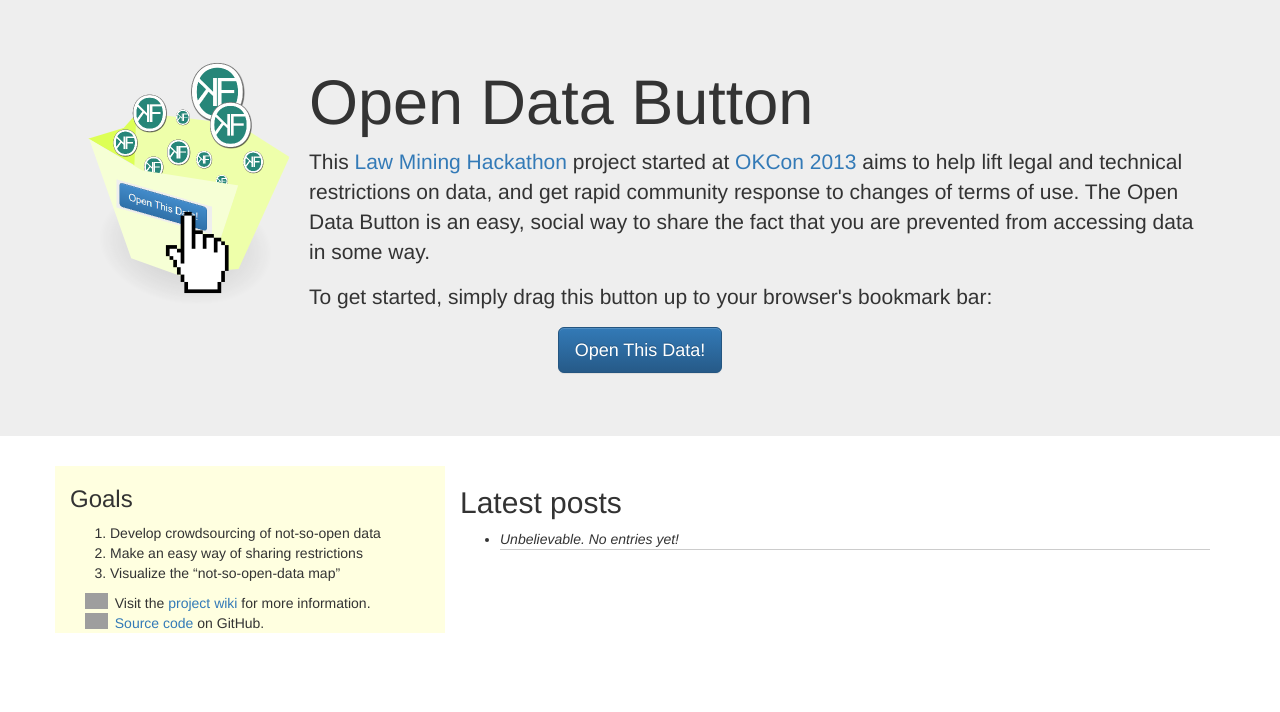
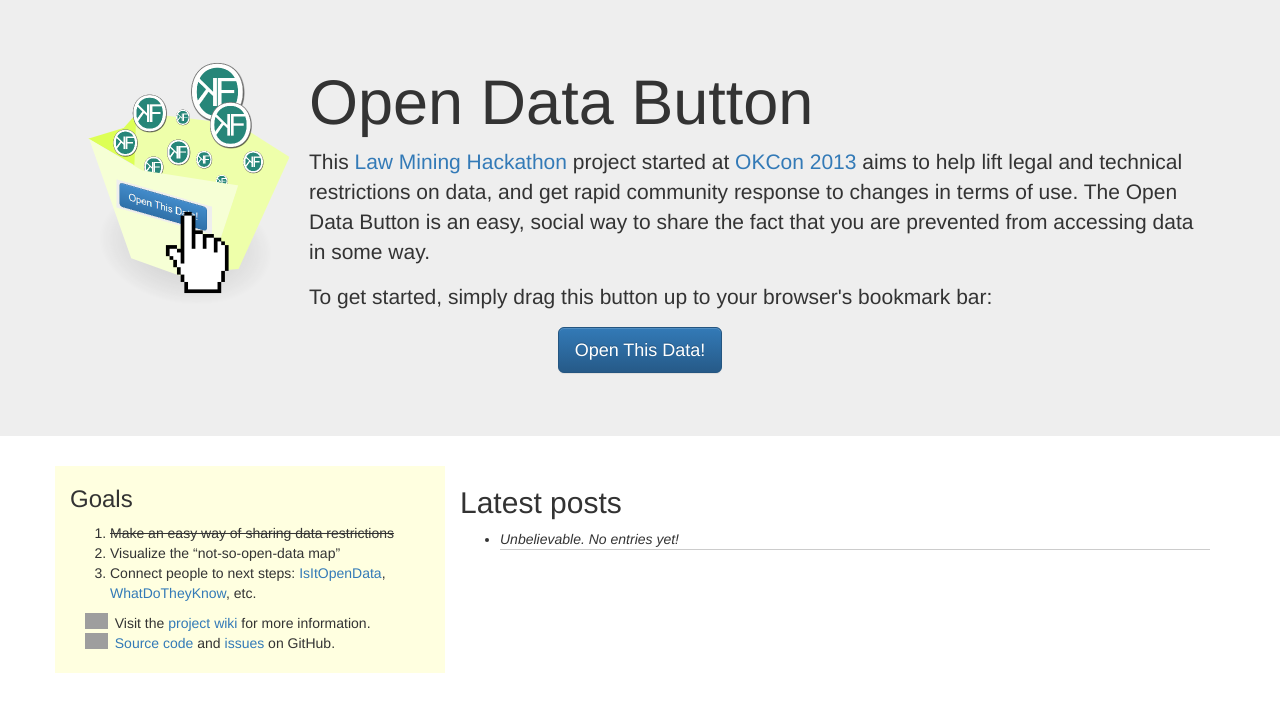
Before and after one commit to wfyson/OpenDataButton, a Flask app: page / in a window 1280 px wide. Shown: the top 712 px of the page. Run offline with Flask 2, Linux system fonts and the light colour scheme; data that the repository does not hold is empty; some libraries are stand-ins or nearby versions; grey boxes are pictures that could not be loaded.

Commit message:
Tweaked homepage content

```diff
--- a/server/opendatabutton/templates/index.html
+++ b/server/opendatabutton/templates/index.html
@@ -32,42 +32,16 @@
           <ul class="nav navbar-nav">
             <li class="active"><a href="#">About</a></li>
             <li><a href="#contact">Contact</a></li>
-            <!--
-            <li class="dropdown">
-              <a href="#" class="dropdown-toggle" data-toggle="dropdown">Dropdown <b class="caret"></b></a>
-              <ul class="dropdown-menu">
-                <li><a href="#">Action</a></li>
-                <li><a href="#">Another action</a></li>
-                <li><a href="#">Something else here</a></li>
-                <li class="divider"></li>
-                <li class="dropdown-header">Nav header</li>
-                <li><a href="#">Separated link</a></li>
-                <li><a href="#">One more separated link</a></li>
-              </ul>
-            </li>
-            -->
           </ul>
-          <!--
-          <form class="navbar-form navbar-right">
-            <div class="form-group">
-              <input type="text" placeholder="Email" class="form-control">
-            </div>
-            <div class="form-group">
-              <input type="password" placeholder="Password" class="form-control">
-            </div>
-            <button type="submit" class="btn btn-success">Sign in</button>
-          </form>
-          -->
         </div><!--/.navbar-collapse -->
       </div>
     </div>
 
-    <!-- Main jumbotron for a primary marketing message or call to action -->
     <div class="jumbotron">
       <div class="container">
         <img src="{{ url_for('static', filename='open-data-button.png') }}" align="left" style="margin-top: 1em; margin-right: 1em;">
         <h1>Open Data Button</h1>
-        <p>This <a href="http://make.opendata.ch/legal" target="_blank">Law Mining Hackathon</a> project started at <a href="http://okcon.org" target="_blank">OKCon 2013</a> aims to help lift legal and technical restrictions on data, and get rapid community response to changes of terms of use. The Open Data Button is an easy, social way to share the fact that you are prevented from accessing data in some way.</p>
+        <p>This <a href="http://make.opendata.ch/legal" target="_blank">Law Mining Hackathon</a> project started at <a href="http://okcon.org" target="_blank">OKCon 2013</a> aims to help lift legal and technical restrictions on data, and get rapid community response to changes in terms of use. The Open Data Button is an easy, social way to share the fact that you are prevented from accessing data in some way.</p>
         <p>To get started, simply drag this button up to your browser's bookmark bar:</p>
         <p style="text-align:center"><a class="btn btn-primary btn-lg" href="javascript:document.getElementsByTagName('body')[0].appendChild(document.createElement('script')).setAttribute('id','odb-bkmlt');document.getElementById('odb-bkmlt').setAttribute('src','{{ url_for('bookmarklet', _external=True) }}');">Open This Data!</a></p>
       </div>
@@ -79,9 +53,9 @@
         <div class="col-lg-4" style="background:lightyellow">
           <h3>Goals</h3>
           <ol>
-          <li>Develop crowdsourcing of not-so-open data </li>
-          <li>Make an easy way of sharing restrictions</li>
+          <li style="text-decoration:line-through">Make an easy way of sharing data restrictions</li>
           <li>Visualize the “not-so-open-data map”</li>
+          <li>Connect people to next steps: <a href="http://www.isitopendata.org/" target="_blank">IsItOpenData</a>, <a href="https://www.whatdotheyknow.com/" target="_blank">WhatDoTheyKnow</a>, etc.</li>
           </ol>
           <a href="http://make.opendata.ch/wiki/project:legal:opendatabutton" target="_blank">
             <img src="http://opendata.utou.ch/alps/res/opendata_logo2.png" style="float:left;height:1.2em;margin:0 .5em 0 1.1em">
@@ -92,9 +66,10 @@
           </a>
           for more information.
           <br clear="all">
-          <a href="https://github.com/wfyson/OpenDataButton" target="_blank">
+          <a href="https://github.com/loleg/OpenDataButton" target="_blank">
             <img src="http://opendata.utou.ch/alps/res/github-256-black.png" style="float:left;height:1.2em;margin:0 .5em 0 1.1em"> Source code
-          </a> on GitHub.
+          </a> and <a href="https://github.com/wfyson/OpenDataButton/issues">issues</a> on GitHub.
+          <br><br>
         </div>
         <div class="col-lg-8">
           <h2>Latest posts</h2>
@@ -152,6 +127,6 @@
             ev.preventDefault();
             return false;
           });
-      </script>
+</script>
   </body>
 </html>
```
